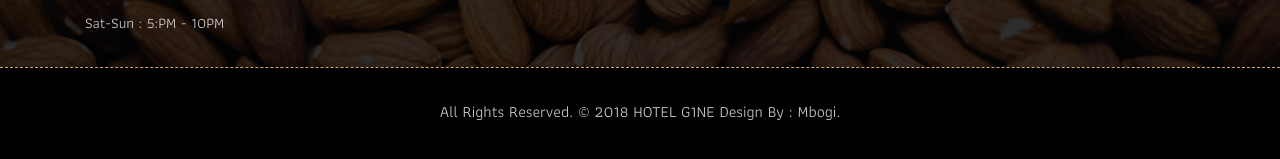
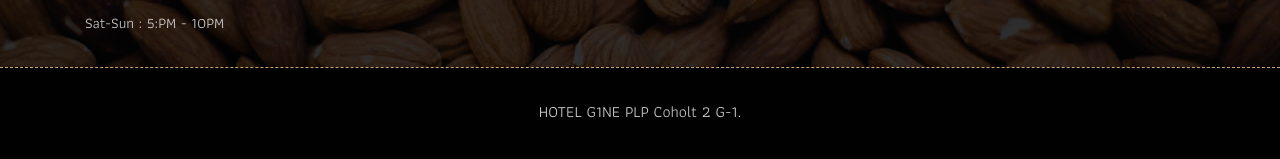
Before and after one commit to BrianGithinji/POWER-LEARN-PROJECT-GROUP-ONE, a plain HTML site: page review.html in a window 1280 px wide. Shown: the part 1777-1936 px from the top of the page. Drawn offline with Linux system fonts and the light colour scheme; a web font is replaced by a local one.

Commit message:
Update review.html

```diff
--- a/review.html
+++ b/review.html
@@ -271,7 +271,7 @@
 			<div class="container">
 				<div class="row">
 					<div class="col-lg-12">
-						<p class="company-name">All Rights Reserved. &copy; 2018 HOTEL G1NE Design By : Mbogi.
+						<p class="company-name">HOTEL G1NE PLP Coholt 2 G-1.
 					</p>
 					</div>
 				</div>
```
